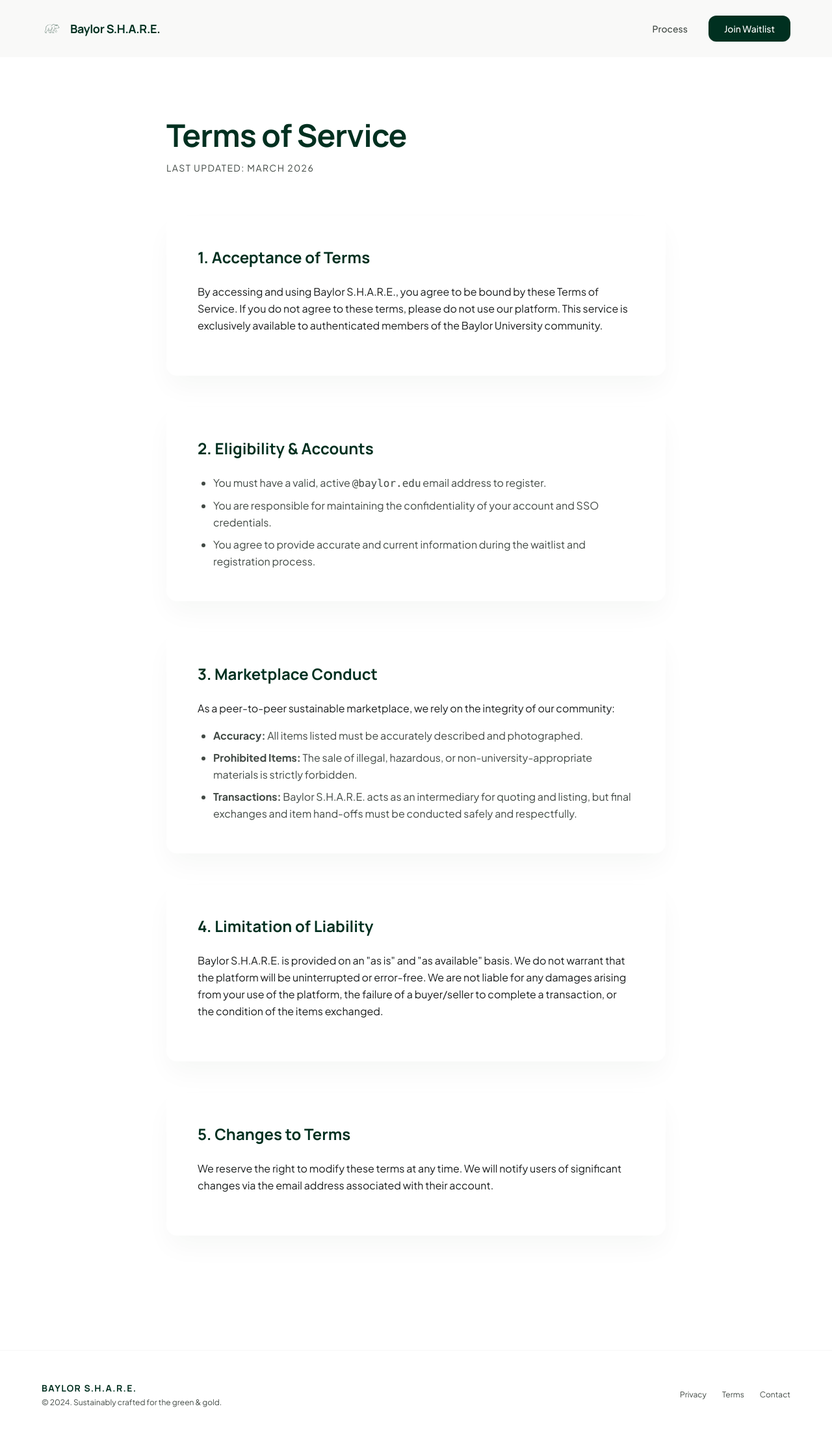
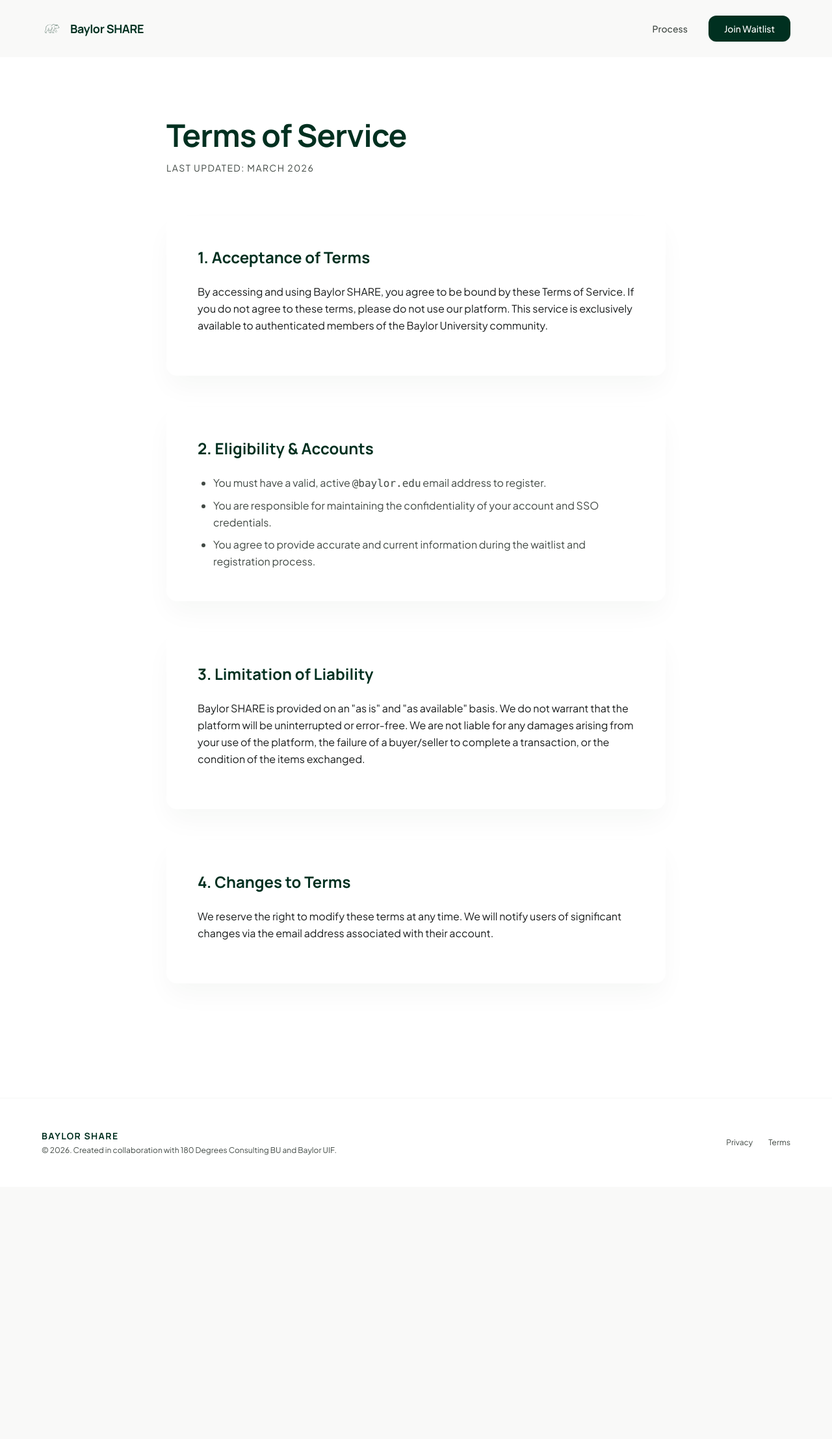
Before and after one commit to emartinez-06/shareBear, a Django app: page /terms/ in a window 1280 px wide. Shown: the whole page at 65% size. After the commit the page ends 1777 px from the top, so only its background shows below. Run offline with Django 5.2, Linux system fonts and the light colour scheme; some libraries are stand-ins or nearby versions.

Commit message:
wording change and removed broken contact link - email still in terms

```diff
--- a/templates/base.html
+++ b/templates/base.html
@@ -4,7 +4,7 @@
 <head>
     <meta charset="UTF-8">
     <meta name="viewport" content="width=device-width, initial-scale=1.0">
-    <title>{% block title %}Baylor S.H.A.R.E.{% endblock %}</title>
+    <title>{% block title %}Baylor SHARE{% endblock %}</title>
 
     <!-- Google Fonts -->
     <link rel="preconnect" href="https://fonts.googleapis.com">
@@ -94,8 +94,8 @@
     <!-- Header -->
     <header class="w-full py-6 px-8 md:px-16 flex justify-between items-center bg-surface sticky top-0 z-50">
         <a href="{% url 'home' %}" class="flex items-center gap-3">
-            <img src="{% static 'images/bearLogo.png' %}" alt="Baylor S.H.A.R.E. Logo" class="w-8 h-8 rounded-lg object-cover">
-            <span class="font-display font-bold text-lg tracking-tightest text-primary">Baylor S.H.A.R.E.</span>
+            <img src="{% static 'images/bearLogo.png' %}" alt="Baylor SHARE Logo" class="w-8 h-8 rounded-lg object-cover">
+            <span class="font-display font-bold text-lg tracking-tightest text-primary">Baylor SHARE</span>
         </a>
         <nav class="flex items-center gap-8 font-body font-medium text-sm">
             <a href="{% url 'process' %}" class="text-on-surface-variant hover:text-primary transition-colors">Process</a>
@@ -110,13 +110,12 @@
     <!-- Footer -->
     <footer class="w-full py-12 px-8 md:px-16 flex flex-col md:flex-row justify-between items-center border-t border-outline-variant/15 mt-20 text-xs font-body text-on-surface-variant">
         <div class="mb-4 md:mb-0">
-            <span class="font-display font-bold text-sm text-primary uppercase tracking-widest block mb-1">Baylor S.H.A.R.E.</span>
-            &copy; 2024. Sustainably crafted for the green & gold.
+            <span class="font-display font-bold text-sm text-primary uppercase tracking-widest block mb-1">Baylor SHARE</span>
+            &copy; 2026. Created in collaboration with 180 Degrees Consulting BU and Baylor UIF.
         </div>
         <div class="flex gap-6">
             <a href="{% url 'privacy' %}" class="hover:text-primary transition-colors">Privacy</a>
             <a href="{% url 'terms' %}" class="hover:text-primary transition-colors">Terms</a>
-            <a href="mailto:uifbaylor@gmail.com" class="hover:text-primary transition-colors">Contact</a>
         </div>
     </footer>
 </body>
--- a/templates/home.html
+++ b/templates/home.html
@@ -1,7 +1,7 @@
 {% extends 'base.html' %}
 {% load static %}
 
-{% block title %}Baylor S.H.A.R.E. | Sustainable Exchange{% endblock %}
+{% block title %}Baylor SHARE | Student Marketplace{% endblock %}
 
 {% block content %}
     <!-- Hero Section -->
@@ -52,7 +52,7 @@
                         </svg>
                     </div>
                     <h2 class="font-display text-3xl font-bold text-primary mb-4">You're on the list.</h2>
-                    <p class="font-body text-on-surface-variant">Thank you for joining the ecosystem of conscious consumption. We will notify you when access is granted.</p>
+                    <p class="font-body text-on-surface-variant">Thank you for joining the waitlist! We will notify you when access is granted.</p>
                 </div>
             {% else %}
                 <div class="text-center mb-12">
--- a/templates/privacy.html
+++ b/templates/privacy.html
@@ -1,6 +1,6 @@
 {% extends 'base.html' %}
 
-{% block title %}Privacy Policy | Baylor S.H.A.R.E.{% endblock %}
+{% block title %}Privacy Policy | Baylor SHARE{% endblock %}
 
 {% block content %}
     <section class="py-24 px-8 md:px-16 max-w-4xl mx-auto">
@@ -13,7 +13,7 @@
 
             <section class="bg-surface-container-lowest rounded-2xl p-8 md:p-12 ambient-shadow">
                 <h2 class="font-display text-2xl font-bold text-primary mb-6">1. Introduction</h2>
-                <p class="mb-4">Welcome to Baylor S.H.A.R.E. We are committed to protecting your personal information and your right to privacy within the Baylor community ecosystem. This Privacy Policy outlines how we collect, use, and safeguard your data when you use our platform.</p>
+                <p class="mb-4">Welcome to Baylor SHARE We are committed to protecting your personal information and your right to privacy within the Baylor community ecosystem. This Privacy Policy outlines how we collect, use, and safeguard your data when you use our platform.</p>
             </section>
 
             <section class="bg-surface-container-lowest rounded-2xl p-8 md:p-12 ambient-shadow">
@@ -38,7 +38,7 @@
 
             <section class="bg-surface-container-lowest rounded-2xl p-8 md:p-12 ambient-shadow">
                 <h2 class="font-display text-2xl font-bold text-primary mb-6">4. Data Sharing & Security</h2>
-                <p class="mb-4">Baylor S.H.A.R.E. is an exclusive community platform. <strong>We do not sell your personal data to third parties.</strong> Your data is shared only with other authenticated Baylor users strictly for the purpose of completing marketplace transactions.</p>
+                <p class="mb-4">Baylor SHARE is an exclusive community platform. <strong>We do not sell your personal data to third parties.</strong> Your data is shared only with other authenticated Baylor users strictly for the purpose of completing marketplace transactions.</p>
                 <p>We implement appropriate technical security measures (including Supabase encryption) to protect your data. However, no electronic transmission over the internet can be guaranteed to be 100% secure.</p>
             </section>
 
--- a/templates/process.html
+++ b/templates/process.html
@@ -1,7 +1,7 @@
 {% extends 'base.html' %}
 {% load static %}
 
-{% block title %}How It Works | Baylor S.H.A.R.E.{% endblock %}
+{% block title %}How It Works | Baylor SHARE{% endblock %}
 
 {% block content %}
     <section class="pt-24 pb-16 px-8 md:px-16 max-w-7xl mx-auto text-center">
@@ -9,7 +9,7 @@
             The Process
         </div>
         <h1 class="font-display text-5xl md:text-6xl text-primary font-bold mb-6 tracking-tightest">
-            How Baylor S.H.A.R.E.<br>Works
+            How Baylor SHARE<br>Works
         </h1>
         <p class="font-body text-lg text-on-surface-variant max-w-2xl mx-auto">
             Giving your pre-loved campus essentials a second life shouldn't be a hassle. We've streamlined the experience from quote to payment.
@@ -114,6 +114,6 @@
                 Marketplace (Coming Soon)
             </button>
         </div>
-        <p class="font-display text-[0.65rem] italic text-on-surface-variant">Join the Baylor students already using S.H.A.R.E.</p>
+        <p class="font-display text-[0.65rem] italic text-on-surface-variant">Join the Baylor students already using SHARE</p>
     </section>
 {% endblock %}
--- a/templates/terms.html
+++ b/templates/terms.html
@@ -1,6 +1,6 @@
 {% extends 'base.html' %}
 
-{% block title %}Terms of Service | Baylor S.H.A.R.E.{% endblock %}
+{% block title %}Terms of Service | Baylor SHARE{% endblock %}
 
 {% block content %}
     <section class="py-24 px-8 md:px-16 max-w-4xl mx-auto">
@@ -13,7 +13,7 @@
 
             <section class="bg-surface-container-lowest rounded-2xl p-8 md:p-12 ambient-shadow">
                 <h2 class="font-display text-2xl font-bold text-primary mb-6">1. Acceptance of Terms</h2>
-                <p class="mb-4">By accessing and using Baylor S.H.A.R.E., you agree to be bound by these Terms of Service. If you do not agree to these terms, please do not use our platform. This service is exclusively available to authenticated members of the Baylor University community.</p>
+                <p class="mb-4">By accessing and using Baylor SHARE, you agree to be bound by these Terms of Service. If you do not agree to these terms, please do not use our platform. This service is exclusively available to authenticated members of the Baylor University community.</p>
             </section>
 
             <section class="bg-surface-container-lowest rounded-2xl p-8 md:p-12 ambient-shadow">
@@ -26,22 +26,12 @@
             </section>
 
             <section class="bg-surface-container-lowest rounded-2xl p-8 md:p-12 ambient-shadow">
-                <h2 class="font-display text-2xl font-bold text-primary mb-6">3. Marketplace Conduct</h2>
-                <p class="mb-4">As a peer-to-peer sustainable marketplace, we rely on the integrity of our community:</p>
-                <ul class="list-disc pl-6 space-y-2 text-on-surface-variant">
-                    <li><strong>Accuracy:</strong> All items listed must be accurately described and photographed.</li>
-                    <li><strong>Prohibited Items:</strong> The sale of illegal, hazardous, or non-university-appropriate materials is strictly forbidden.</li>
-                    <li><strong>Transactions:</strong> Baylor S.H.A.R.E. acts as an intermediary for quoting and listing, but final exchanges and item hand-offs must be conducted safely and respectfully.</li>
-                </ul>
+                <h2 class="font-display text-2xl font-bold text-primary mb-6">3. Limitation of Liability</h2>
+                <p class="mb-4">Baylor SHARE is provided on an "as is" and "as available" basis. We do not warrant that the platform will be uninterrupted or error-free. We are not liable for any damages arising from your use of the platform, the failure of a buyer/seller to complete a transaction, or the condition of the items exchanged.</p>
             </section>
 
             <section class="bg-surface-container-lowest rounded-2xl p-8 md:p-12 ambient-shadow">
-                <h2 class="font-display text-2xl font-bold text-primary mb-6">4. Limitation of Liability</h2>
-                <p class="mb-4">Baylor S.H.A.R.E. is provided on an "as is" and "as available" basis. We do not warrant that the platform will be uninterrupted or error-free. We are not liable for any damages arising from your use of the platform, the failure of a buyer/seller to complete a transaction, or the condition of the items exchanged.</p>
-            </section>
-
-            <section class="bg-surface-container-lowest rounded-2xl p-8 md:p-12 ambient-shadow">
-                <h2 class="font-display text-2xl font-bold text-primary mb-6">5. Changes to Terms</h2>
+                <h2 class="font-display text-2xl font-bold text-primary mb-6">4. Changes to Terms</h2>
                 <p class="mb-4">We reserve the right to modify these terms at any time. We will notify users of significant changes via the email address associated with their account.</p>
             </section>
 
```
Also changed, not shown: docs/static-images-vercel.md (+1 -1 lines).
